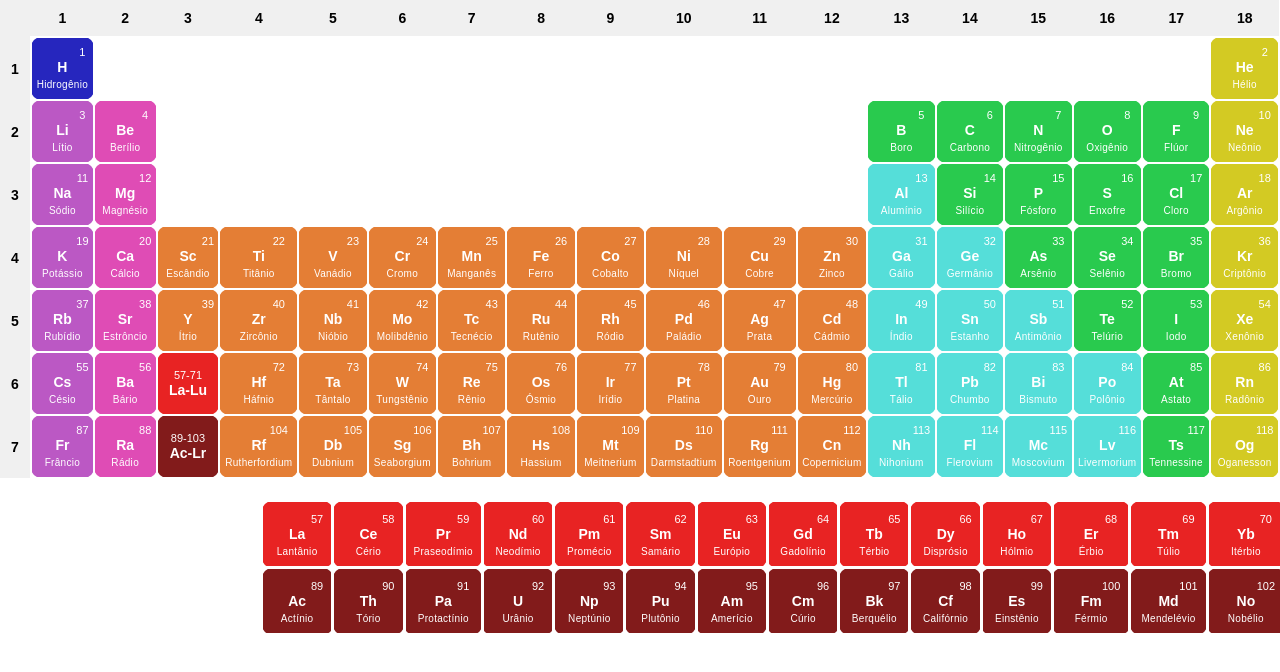
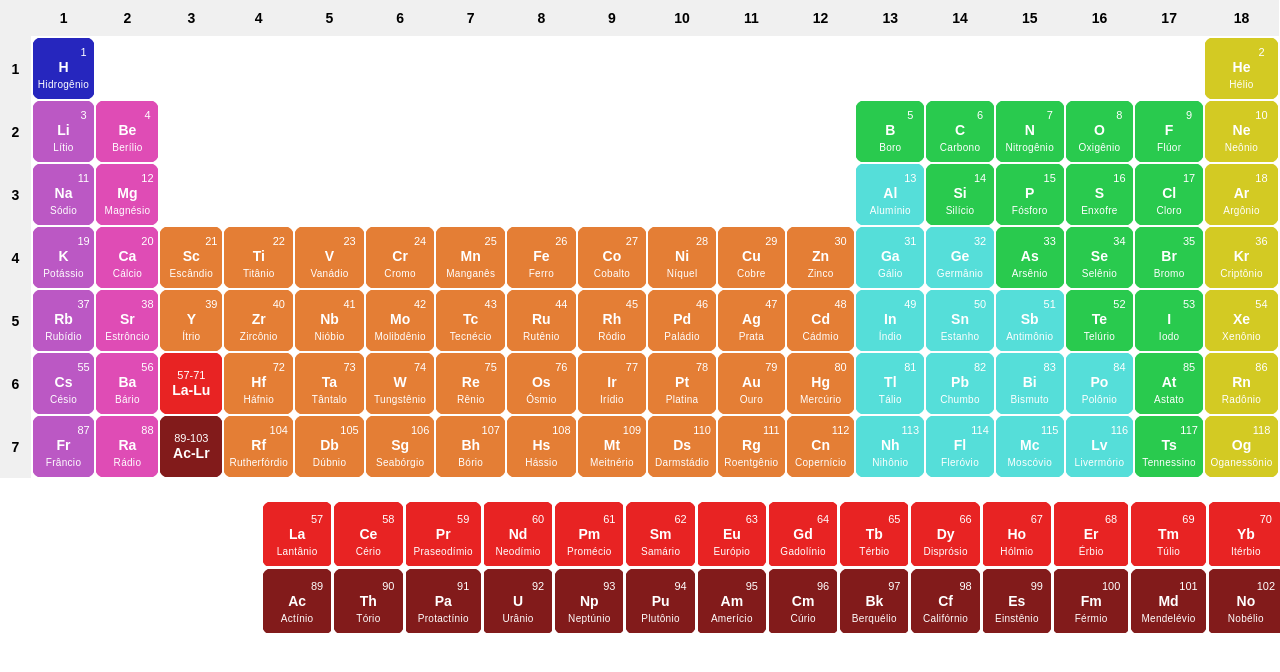
Before and after one commit to amandakenes/tabela-periodica, a plain HTML site: page index.htm in a window 1280 px wide. Shown: the top 672 px of the page. Drawn offline with Linux system fonts and the light colour scheme.

Commit message:
update element name of periodic table last row

```diff
--- a/index.htm
+++ b/index.htm
@@ -428,77 +428,77 @@
         <td class="orange">
           <span class="atomic-number">104</span><br />
           <span class="symbol">Rf</span><br />
-          <span class="name">Rutherfordium</span>
+          <span class="name">Rutherfórdio</span>
         </td>
         <td class="orange">
           <span class="atomic-number">105</span><br />
           <span class="symbol">Db</span><br />
-          <span class="name">Dubnium</span>
+          <span class="name">Dúbnio</span>
         </td>
         <td class="orange">
           <span class="atomic-number">106</span><br />
           <span class="symbol">Sg</span><br />
-          <span class="name">Seaborgium</span>
+          <span class="name">Seabórgio</span>
         </td>
         <td class="orange">
           <span class="atomic-number">107</span><br />
           <span class="symbol">Bh</span><br />
-          <span class="name">Bohrium</span>
+          <span class="name">Bório</span>
         </td>
         <td class="orange">
           <span class="atomic-number">108</span><br />
           <span class="symbol">Hs</span><br />
-          <span class="name">Hassium</span>
+          <span class="name">Hássio</span>
         </td>
         <td class="orange">
           <span class="atomic-number">109</span><br />
           <span class="symbol">Mt</span><br />
-          <span class="name">Meitnerium</span>
+          <span class="name">Meitnério</span>
         </td>
         <td class="orange">
           <span class="atomic-number">110</span><br />
           <span class="symbol">Ds</span><br />
-          <span class="name">Darmstadtium</span>
+          <span class="name">Darmstádio</span>
         </td>
         <td class="orange">
           <span class="atomic-number">111</span><br />
           <span class="symbol">Rg</span><br />
-          <span class="name">Roentgenium</span>
+          <span class="name">Roentgênio</span>
         </td>
         <td class="orange">
           <span class="atomic-number">112</span><br />
           <span class="symbol">Cn</span><br />
-          <span class="name">Copernicium</span>
+          <span class="name">Copernício</span>
         </td>
         <td class="light-blue">
           <span class="atomic-number">113</span><br />
           <span class="symbol">Nh</span><br />
-          <span class="name">Nihonium</span>
+          <span class="name">Nihônio</span>
         </td>
         <td class="light-blue">
           <span class="atomic-number">114</span><br />
           <span class="symbol">Fl</span><br />
-          <span class="name">Flerovium</span>
+          <span class="name">Fleróvio</span>
         </td>
         <td class="light-blue">
           <span class="atomic-number">115</span><br />
           <span class="symbol">Mc</span><br />
-          <span class="name">Moscovium</span>
+          <span class="name">Moscóvio</span>
         </td>
         <td class="light-blue">
           <span class="atomic-number">116</span><br />
           <span class="symbol">Lv</span><br />
-          <span class="name">Livermorium</span>
+          <span class="name">Livermório</span>
         </td>
         <td class="green">
           <span class="atomic-number">117</span><br />
           <span class="symbol">Ts</span><br />
-          <span class="name">Tennessine</span>
+          <span class="name">Tennessino</span>
         </td>
         <td class="yellow">
           <span class="atomic-number">118</span><br />
           <span class="symbol">Og</span><br />
-          <span class="name">Oganesson</span>
+          <span class="name">Oganessônio</span>
         </td>
       </tr>
     </table>
```
